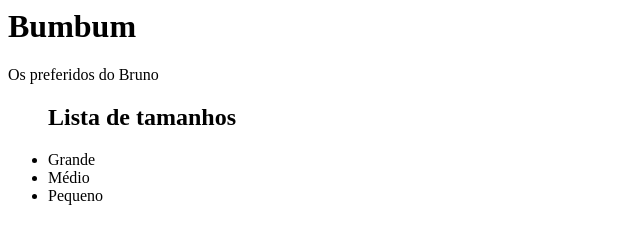
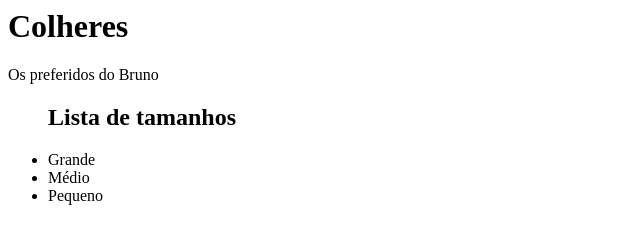
Before and after one commit to tulio-zinga/Aula-3-Ds1, a plain HTML site: page index.html in a window 1280 px wide. Shown: the full height of the page, 0-640 px from the left. Drawn offline with Linux system fonts and the light colour scheme.

Commit message:
Novas Alteraçoes

```diff
--- a/index.html
+++ b/index.html
@@ -6,7 +6,7 @@
 </head>
 <body>
 
-    <h1>Bumbum</h1>
+    <h1>Colheres</h1>
     <p>Os preferidos do Bruno</p>
     <ul>
         <h2>Lista de tamanhos</h2>
```
